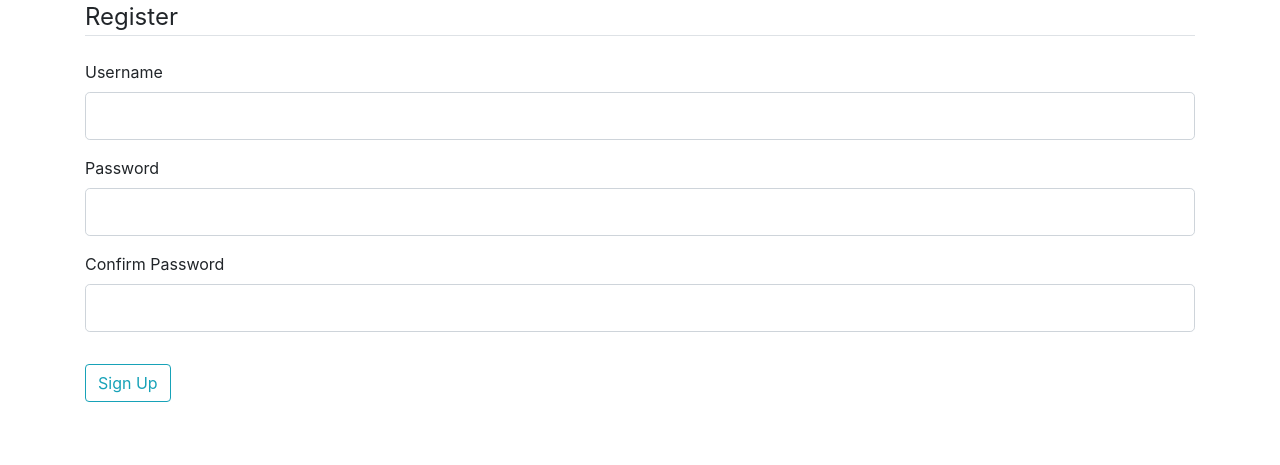
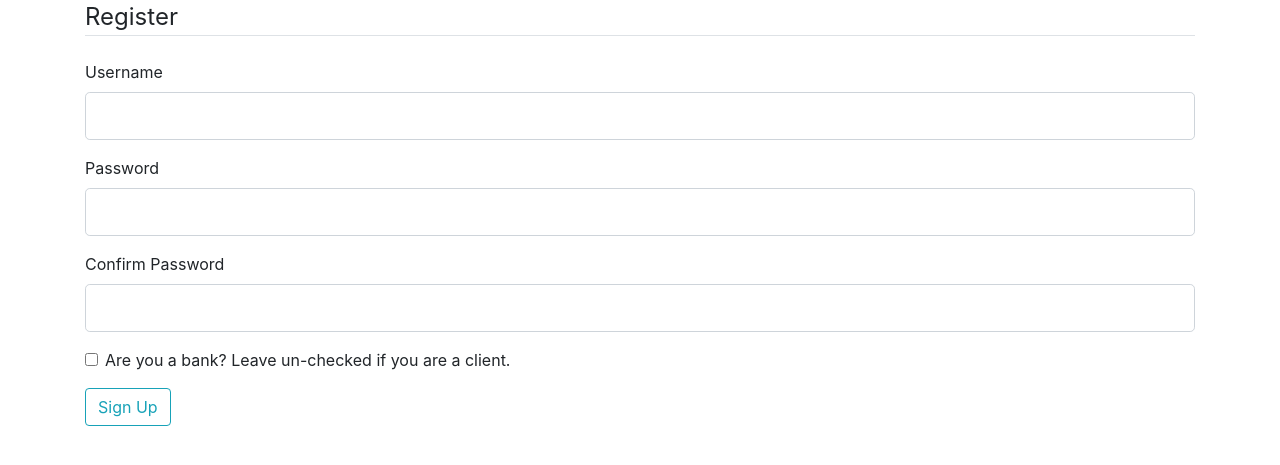
Before and after one commit to GreenBayRules/EvenPrompt2, a Flask app: page /register in a window 1280 px wide. Shown: the part 79-544 px from the top of the page. Run offline with Flask 2, Linux system fonts and the light colour scheme; some libraries are stand-ins or nearby versions.

Commit message:
CLIENT VS BANK ACCOUNTS!

```diff
--- a/EvenV2/blockchain_client/blockchain_client.py
+++ b/EvenV2/blockchain_client/blockchain_client.py
@@ -34,7 +34,7 @@ from wtforms.validators import DataRequired, Length, Email, EqualTo, ValidationE
 from flask_login import current_user
 
 import requests
-from flask import Flask, jsonify, request, render_template, redirect, url_for
+from flask import Flask, jsonify, request, render_template, redirect, url_for, abort
 from flask_sqlalchemy import SQLAlchemy
 
 class RegistrationForm(FlaskForm):
@@ -56,6 +56,8 @@ class RegistrationForm(FlaskForm):
         EqualTo('password'),
         Length(min=6)
     ])
+
+    is_bank = BooleanField('Are you a bank? Leave un-checked if you are a client.')
 
     submit = SubmitField('Sign Up')
 
@@ -135,6 +137,8 @@ def index():
 @app.route('/make/transaction')
 @login_required
 def make_transaction():
+    if current_user.type != "bank":
+        abort(403)
     return render_template('./make_transaction.html')
 
 @app.route('/view/transactions')
@@ -195,6 +199,9 @@ def register():
         user = User(username=form.username.data, password=hashed_password)
 
         user.public_key, user.private_key = user.default_public_key, user.default_private_key
+        user.type = "client"
+        if form.is_bank.data:
+            user.type = "bank"
 
         # add to database
         db.session.add(user)
@@ -233,6 +240,7 @@ def logout():
 class User(db.Model, UserMixin):
     id = db.Column(db.Integer, primary_key=True)
     username = db.Column(db.String(20), unique=True, nullable=False)
+    type = db.Column(db.String(20), unique=False, nullable=False)
     default_private_key, default_public_key  = get_public_and_private_keys()
     public_key = db.Column(db.String(1000), nullable=False)
     private_key = db.Column(db.String(5000), nullable=False)
@@ -240,7 +248,7 @@ class User(db.Model, UserMixin):
 
 
     def __repr__(self):
-        return "Username: {}, Public key: {}".format(self.username, self.public_key)
+        return "Username: {}, Public key: {}, Type: {}".format(self.username, self.public_key, self.type)
 
 
 if __name__ == '__main__':
--- a/EvenV2/blockchain_client/templates/layout.html
+++ b/EvenV2/blockchain_client/templates/layout.html
@@ -28,13 +28,17 @@
             <div class="collapse navbar-collapse" id="navbarResponsive">
             <ul class="navbar-nav ml-auto">
                 {% if current_user.is_authenticated %}
-                <li class="nav-item">
-                        <a class="nav-link" href="/make/transaction">Make Transaction</a>
-                        </li>
-                        <li class="nav-item">
-                        <a class="nav-link" href="/view/transactions">Get Score
-                        </a>
-                        </li>
+                    {% if current_user.type == "bank" %}
+                    <li class="nav-item">
+                        <a class="nav-link" href="/make/transaction">Amend Transaction</a>
+                    </li>
+                    {% endif %}
+                    <li class="nav-item">
+                        <a class="nav-link" href="/info">Information</a>
+                    </li>
+                    <li class="nav-item">
+                        <a class="nav-link" href="/view/transactions">Get Score</a>
+                    </li>
                 <li class="nav-item dropdown">
                     <a class="nav-link dropdown-toggle" href="#" id="navbarDropdown" role="button" data-toggle="dropdown" aria-haspopup="true" aria-expanded="false">
                     {{ current_user.username }}
--- a/EvenV2/blockchain_client/templates/register.html
+++ b/EvenV2/blockchain_client/templates/register.html
@@ -49,6 +49,10 @@
                         {{ form.confirm_password(class="form-control form-control-lg") }}
                     {% endif %}
                 </div>
+                <div class="form-check">
+                    {{ form.is_bank(class="form-check-input") }}
+                    {{ form.is_bank.label(class="form-check-label") }}
+                </div>
             </fieldset>
             <div class="form-group">
                 {{ form.submit(class="btn btn-outline-info") }}
```
Also changed, not shown: EvenV2/blockchain_client/templates/make_transaction.html (+12 -8 lines), EvenV2/blockchain_client/site.db, 2 other files.
